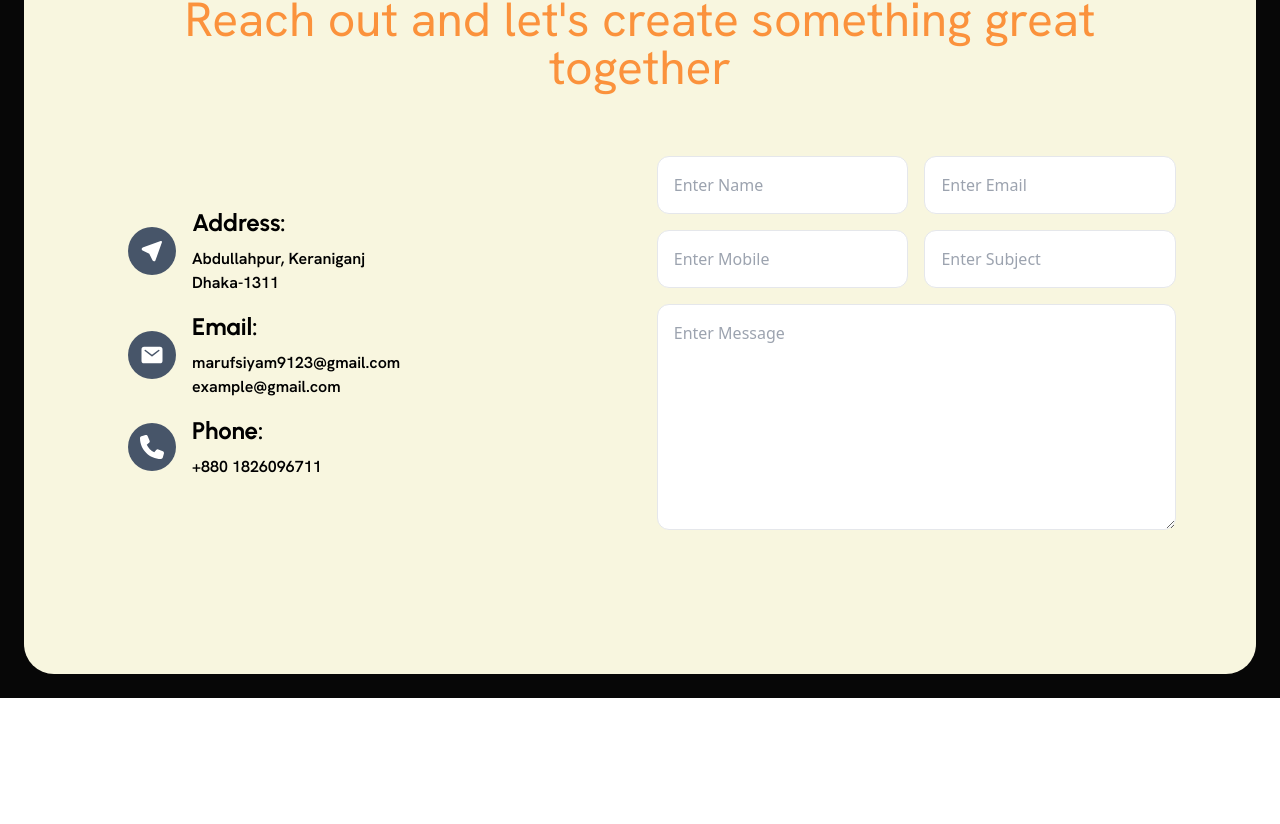
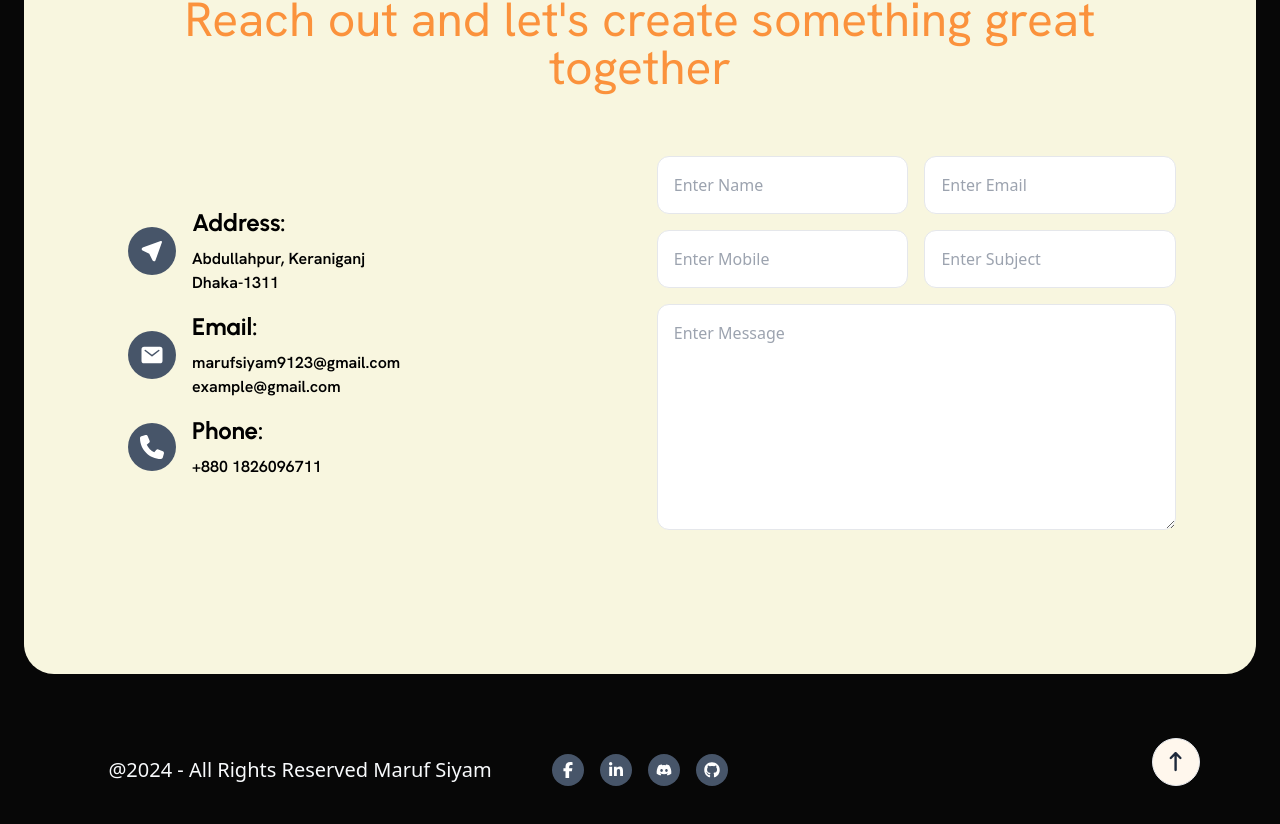
Before and after one commit to marufsiyam91/MarufSiyam, a React (Vite) app: page / in a window 1280 px wide. Shown: the part 2910-3734 px from the top of the page. Before the commit the page ends 3608 px from the top, so only its background shows below. Built offline with nearby package versions, Linux system fonts and the light colour scheme; a web font is replaced by a local one.

Commit message:
footer area done

```diff
--- a/src/App.jsx
+++ b/src/App.jsx
@@ -2,6 +2,7 @@ import About from './Pages/About';
 import Home from './Pages/Home';
 import Skills from './Pages/Skills';
 import Contact from './Pages/Contact';
+import Footer from './Components/Footer/Footer';
 
 function App() {
 
@@ -13,6 +14,7 @@ function App() {
       <About />
       <Skills />
       <Contact />
+      <Footer/>
     </div>
   );
 }
--- /dev/null
+++ b/src/Components/Footer/Footer.jsx
@@ -0,0 +1,38 @@
+import { FaFacebookF, FaDiscord, FaLinkedinIn } from "react-icons/fa6";
+import { FaGithub } from "react-icons/fa";
+import AnchorLink from "react-anchor-link-smooth-scroll";
+import { FaArrowUpLong } from "react-icons/fa6";
+
+const Footer = () => {
+  return (
+    <footer className="max-w-screen-4xl mx-auto flex lg:flex-row flex-col h-auto ga-4 items-center justify-between p-4 lg:p-12 relative">
+      <div className="flex-1">
+        <h2 className="text-slate-50 text-md lg:text-xl text-center">@2024 - All Rights Reserved Maruf Siyam</h2>
+      </div>
+      <div className="flex gap-3 lg:gap-4">
+        <div className="text-white w-8 h-8 text-md bg-slate-600 flex items-center justify-center rounded-full hover:bg-orange-100 hover:text-stone-900 duration-300">
+          <FaFacebookF />
+        </div>
+        <div className="text-white w-8 h-8 text-md bg-slate-600 flex items-center justify-center rounded-full hover:bg-orange-100 hover:text-stone-900 duration-300">
+          <FaLinkedinIn />
+        </div>
+        <div className="text-white w-8 h-8 text-md bg-slate-600 flex items-center justify-center rounded-full hover:bg-orange-100 hover:text-stone-900 duration-300">
+          <FaDiscord />
+        </div>
+        <div className="text-white w-8 h-8 text-md bg-slate-600 flex items-center justify-center rounded-full hover:bg-orange-100 hover:text-stone-900 duration-300">
+          <FaGithub />
+        </div>
+      </div>
+
+      <div className="flex-1 flex justify-end lg:relative absolute right-8 bottom-2">
+        <div className="text-slate-800 bg-orange-50 border w-10 lg:w-12 h-10 lg:h-12 flex items-center justify-center rounded-full text-md lg:text-[1.2rem]">
+        <AnchorLink href="#home">
+            <FaArrowUpLong />
+          </AnchorLink>
+        </div>
+      </div>
+    </footer>
+  );
+};
+
+export default Footer;
```
